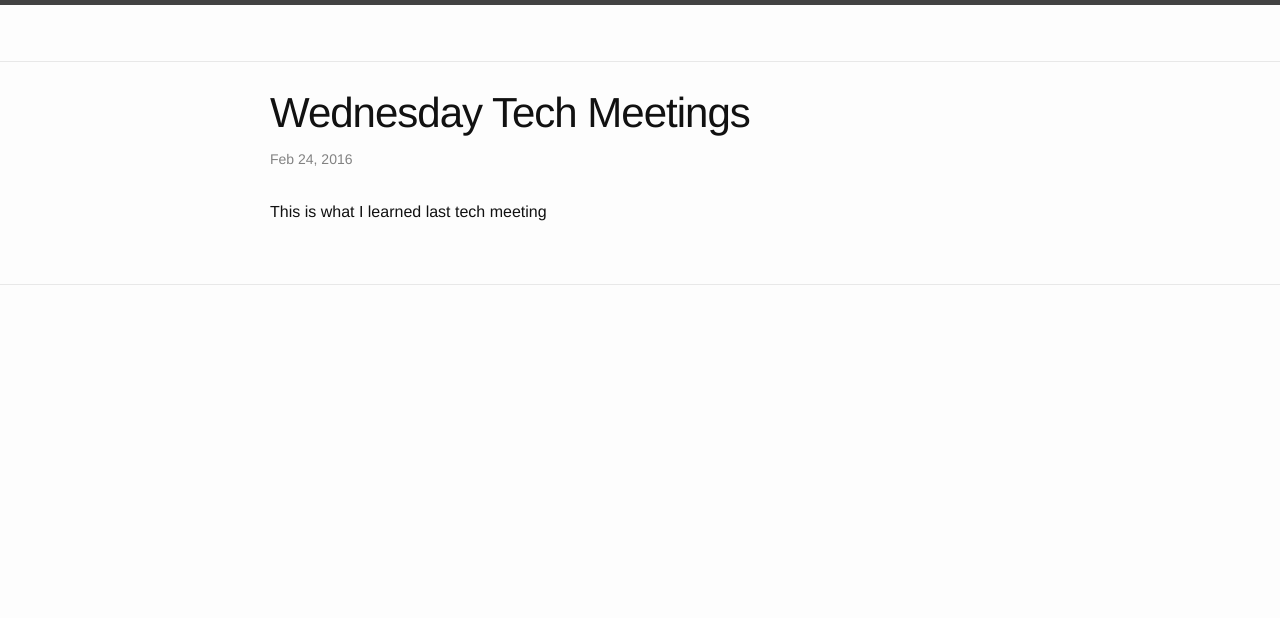
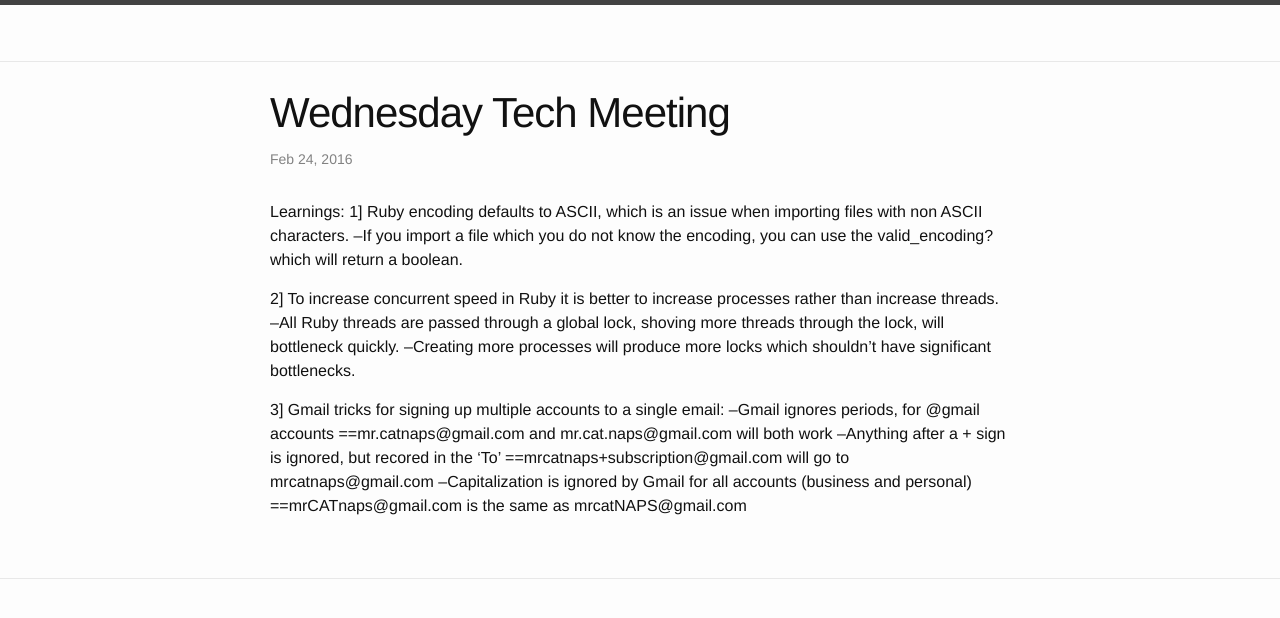
Before and after one commit to midorineko/midorineko.github.io, a Jekyll site: the page built from _posts/2016-02-24-meeting.markdown, in a window 1280 px wide. Shown: the top 618 px of the page. Built offline with Jekyll 4.4.1, drawn with Linux system fonts in a browser that asks for light colours.

Commit message:
updated wednesday meeting to accurately represent what I learned

```diff
--- a/_posts/2016-02-24-meeting.markdown
+++ b/_posts/2016-02-24-meeting.markdown
@@ -1,8 +1,22 @@
 ---
 layout: post
-title:  "Wednesday Tech Meetings"
+title:  "Wednesday Tech Meeting"
 date:   2016-02-24 14:30:08 -0800
 categories: wednesday tech
 ---
 
-This is what I learned last tech meeting
+Learnings:
+1] Ruby encoding defaults to ASCII, which is an issue when importing files with non ASCII characters.
+--If you import a file which you do not know the encoding, you can use the valid_encoding? which will return a boolean.
+
+2] To increase concurrent speed in Ruby it is better to increase processes rather than increase threads.
+--All Ruby threads are passed through a global lock, shoving more threads through the lock, will bottleneck quickly.
+--Creating more processes will produce more locks which shouldn't have significant bottlenecks.
+
+3] Gmail tricks for signing up multiple accounts to a single email:
+--Gmail ignores periods, for @gmail accounts
+==mr.catnaps@gmail.com and mr.cat.naps@gmail.com will both work
+--Anything after a + sign is ignored, but recored in the 'To'
+==mrcatnaps+subscription@gmail.com will go to mrcatnaps@gmail.com
+--Capitalization is ignored by Gmail for all accounts (business and personal)
+==mrCATnaps@gmail.com is the same as mrcatNAPS@gmail.com
```
